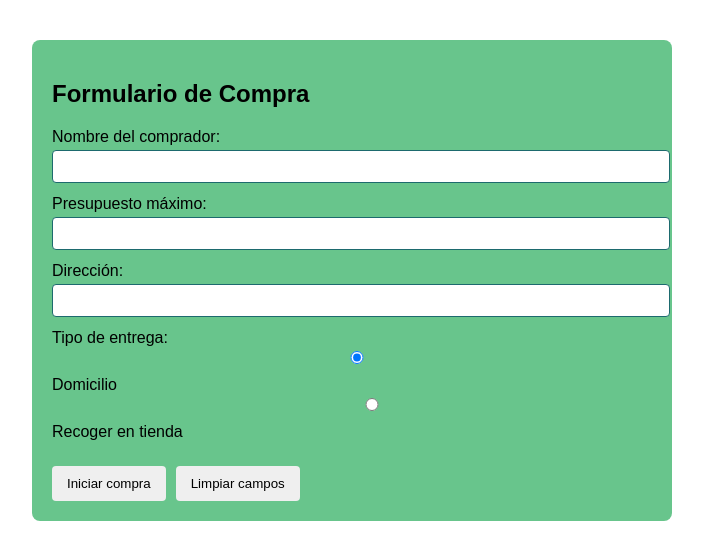
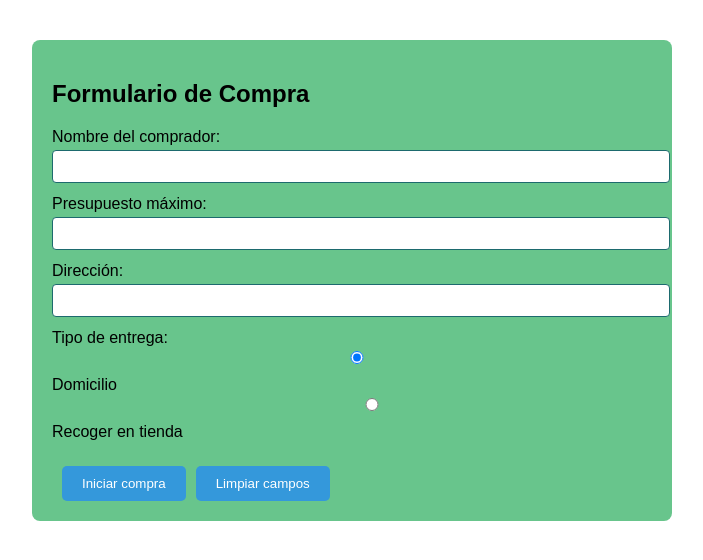
Before and after one commit to brahianotero/PreactFNAL, a React (Create React App) app: page / in a window 1280 px wide. Shown: the top 560 px of the page, without its empty margins (288-991 px from the left). Built offline with nearby package versions, Linux system fonts and the light colour scheme.

Commit message:
se organiza la vista de detalle del producto

```diff
--- a/src/components/Carrito.js
+++ b/src/components/Carrito.js
@@ -123,17 +123,18 @@ const Carrito = () => {
       <div className="flex gap-4">
         <button
           onClick={handleConfirmar}
-          className="bg-green-600 text-white px-4 py-2 rounded"
+          style={{ backgroundColor: '#f39c12', color: 'white' }}/* color a los botones */
           disabled={confirmado}
         >
           Confirmar compra
         </button>
         <button
-          onClick={handleLimpiar}
-          className="bg-red-500 text-white px-4 py-2 rounded"
-        >
-          Limpiar campos
-        </button>
+         onClick={handleLimpiar}
+           style={{ backgroundColor: '#f39c12', color: 'white' }}
+          className="px-4 py-2 rounded"
+>
+  Limpiar campos
+</button>
       </div>
 
       {confirmado && (
--- a/src/components/ClienteForm.js
+++ b/src/components/ClienteForm.js
@@ -113,10 +113,31 @@ const ClienteForm = () => {
         </div>
 
         <div style={{ marginTop: "15px" }}>
-          <button type="submit" style={{ marginRight: "10px" }}>
-            Iniciar compra
-          </button>
-          <button type="button" onClick={limpiarCampos}>
+  <button
+    type="submit"
+    style={{
+      backgroundColor: "#3498db", // rojo
+      color: "white",
+      padding: "10px 20px",
+      border: "none",
+      borderRadius: "5px",
+      marginLeft: "10px", // separación con el botón anterior
+      cursor: "pointer"
+    }}
+  >
+    Iniciar compra
+  </button>
+          <button type="button" onClick={limpiarCampos}
+          style={{
+            backgroundColor: "#3498db", // rojo
+            color: "white",
+            padding: "10px 20px",
+            border: "none",
+            borderRadius: "5px",
+            marginLeft: "10px", // separación con el botón anterior
+            cursor: "pointer"
+          }}
+          >
             Limpiar campos
           </button>
         </div>
--- a/src/components/ListaProductos.js
+++ b/src/components/ListaProductos.js
@@ -11,7 +11,7 @@ const ListaProductos = () => {
 
   const [productos, setProductos] = useState([]);
   const [pagina, setPagina] = useState(1);
-  const [detalle, setDetalle] = useState(null);
+
 
   const [filtroMarca, setFiltroMarca] = useState("");
   const [filtroCategoria, setFiltroCategoria] = useState("");
@@ -69,13 +69,15 @@ const ListaProductos = () => {
       <div className="flex justify-between mb-4">
         <button
           onClick={() => navigate("/")}
-          className="bg-red-500 text-white px-4 py-2 rounded"
+          /*className="bg-red-500 text-white px-4 py-2 rounded"*/
+          style={{ backgroundColor: '#f39c12', color: 'white' }}
         >
           Cancelar compra
         </button>
         <button
           onClick={() => navigate("/carrito")}
-          className="bg-green-600 text-white px-4 py-2 rounded"
+          /*className="bg-green-600 text-white px-4 py-2 rounded"*/
+          style={{ backgroundColor: '#f39c12', color: 'white' }}
         >
           Completar compra
         </button>
@@ -104,13 +106,14 @@ const ListaProductos = () => {
       </div>
 
       {/* Lista de productos filtrados */}
+      {/* Tarjetas de producto */}
       <div className="grid grid-cols-1 md:grid-cols-3 gap-4">
         {productosFiltrados.length > 0 ? (
-          productosFiltrados.map((producto) => (
+          productosFiltrados.map(producto => (
             <TarjetaProducto
               key={producto.id}
               producto={producto}
-              onVerDetalle={setDetalle}
+              onAgregar={agregarAlCarrito}
             />
           ))
         ) : (
@@ -130,14 +133,8 @@ const ListaProductos = () => {
         )}
       </div>
 
-      {/* Detalle del producto */}
-      {detalle && (
-        <DetalleProducto
-          producto={detalle}
-          onCerrar={() => setDetalle(null)}
-          onAgregar={agregarAlCarrito}
-        />
-      )}
+
+
     </div>
   );
 };
--- a/src/components/TarjetaProducto.js
+++ b/src/components/TarjetaProducto.js
@@ -26,28 +26,40 @@ const TarjetaProducto = ({ producto, onVerDetalle }) => {
 };
 export default TarjetaProducto;*/
 
-import React from "react";
+import React, { useState } from "react";
+import DetalleProducto from "./DetalleProducto";
 
-const TarjetaProducto = ({ producto, onVerDetalle }) => {
+const TarjetaProducto = ({ producto, onAgregar }) => {
+  const [open, setOpen] = useState(false);
+
   return (
-    <div className="tarjeta-producto">
+    <div className="tarjeta-producto border p-4 rounded shadow bg-white flex flex-col">
       <img
         src={producto.imagen}
         alt={producto.nombre}
-        className="producto-imagen"
+        className="producto-imagen w-full mb-2"
       />
       <h3 className="titulo-producto">{producto.nombre}</h3>
       <p>Marca: {producto.marca}</p>
       <p>Categoría: {producto.categoria}</p>
-      <p>
+      <p className="mb-2">
         <strong>${producto.precio.toLocaleString()}</strong>
       </p>
+
       <button
-        onClick={() => onVerDetalle(producto)}
-        className="btn-ver-detalle"
+        onClick={() => setOpen(!open)}
+        className="btn-ver-detalle bg-blue-500 text-white px-3 py-1 rounded mb-2"
       >
-        Ver Detalle
+        {open ? "Ocultar Detalle" : "Ver Detalle"}
       </button>
+
+      {open && (
+        <DetalleProducto
+          producto={producto}
+          onAgregar={onAgregar}
+          onCerrar={() => setOpen(false)}
+        />
+      )}
     </div>
   );
 };
```
